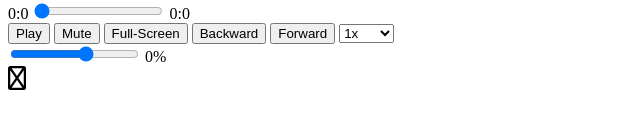
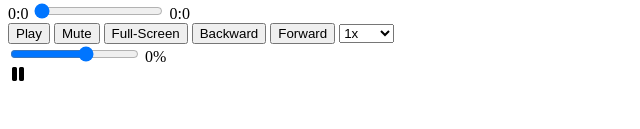
Before and after one commit to DemiKnight/video-player, a website: page www/index.html in a window 1280 px wide. Shown: the part 443-572 px from the top of the page, 0-640 px from the left. Drawn offline with Linux system fonts and the light colour scheme.

Commit message:
Switching to provided CSS file for declarations

```diff
--- a/www/css/global.css
+++ b/www/css/global.css
@@ -1,41 +1,68 @@
-@font-face {
-    font-family: 'Font Awesome';
-    font-style: normal;
-    font-weight: 400;
-    src: url("../fonts/fa-regular-400.eot");
-    src: url("../fonts/fa-regular-400.eot?#iefix") format("embedded-opentype"),
-    url("../fonts/fa-regular-400.woff2") format("woff2");
-}
-.fa{
-    font-family: "Font Awesome";
-    font-style: normal;
-    display: inline-block;
-    line-height: 1;
-    text-transform: none;
-    letter-spacing: normal;
-    -ms-word-wrap: normal;
-    word-wrap: normal;
-    white-space: nowrap;
-    direction: ltr;
-    vertical-align: center;
+/*.fa,.fas*/
+/*{*/
+    /*font-style: normal;*/
+    /*display: inline-block;*/
+    /*line-height: 1;*/
+    /*text-transform: none;*/
+    /*letter-spacing: normal;*/
+    /*-ms-word-wrap: normal;*/
+    /*word-wrap: normal;*/
+    /*white-space: nowrap;*/
+    /*direction: ltr;*/
+    /*vertical-align: center;*/
 
-    /* Webkit supported browsers */
-    -webkit-font-smoothing: antialiased;
+    /*!* Webkit supported browsers *!*/
+    /*-webkit-font-smoothing: antialiased;*/
 
-    /* Safari & Chrome */
-    text-rendering: optimizeLegibility;
+    /*!* Safari & Chrome *!*/
+    /*text-rendering: optimizeLegibility;*/
 
-    /*Firefox support*/
-    -moz-osx-font-smoothing: grayscale;
+    /*!*Firefox support*!*/
+    /*-moz-osx-font-smoothing: grayscale;*/
 
-    /*Internet Explorer*/
-    font-feature-settings: 'liga';
+    /*!*Internet Explorer*!*/
+    /*font-feature-settings: 'liga';*/
 
-    font-size: 1.5rem;
-}
-.fa-atlas::before{
-    content: "\f558";
-}
+/*}*/
+
+/*.fa{*/
+    /*font-family: "Font Awesome";*/
+    /*font-weight: 300;*/
+/*}*/
+/*@font-face {*/
+    /*font-family: 'Font Awesome';*/
+    /*font-style: normal;*/
+    /*!*font-weight: 400;*!*/
+    /*src: url("../fonts/fa-regular-400.eot");*/
+    /*src: url("../fonts/fa-regular-400.eot?#iefix") format("embedded-opentype"),*/
+    /*url("../fonts/fa-regular-400.woff2") format("woff2"),*/
+    /*url("../fonts/fa-regular-400.woff") format("woff"),*/
+    /*url("../fonts/fa-regular-400.ttf") format("truetype"),*/
+    /*url("../fonts/fa-regular-400.svg") format("svg");*/
+/*}*/
+/*.fas*/
+/*{*/
+    /*font-family: "Font Awesome";*/
+    /*font-weight: 900;*/
+/*}*/
+/*@font-face {*/
+    /*font-family: 'Font Awesome';*/
+    /*font-style: normal;*/
+    /*!*font-weight: 400;*!*/
+    /*src: url("../fonts/fa-solid-900.eot");*/
+    /*src: url("../fonts/fa-solid-900.eot?#iefix") format("embedded-opentype"),*/
+    /*url("../fonts/fa-solid-900.woff2") format("woff2"),*/
+    /*url("../fonts/fa-solid-900.woff") format("woff"),*/
+    /*url("../fonts/fa-solid-900.ttf") format("truetype"),*/
+    /*url("../fonts/fa-solid-900.svg") format("svg");*/
+/*}*/
+
+/*.fa-atlas::before{*/
+    /*content: "\f558";*/
+/*}*/
+/*.fa-pause::before{*/
+    /*content: "\f04c";*/
+/*}*/
 
 h1{
     /*color: aqua;*/
--- a/www/index.html
+++ b/www/index.html
@@ -4,6 +4,7 @@
         <meta charset="UTF-8">
         <title>Test Video PLayer</title>
         <link rel="stylesheet" type="text/css" href="css/global.css" />
+        <link rel="stylesheet" type="text/css" href="fonts/all.css"
         <script src="js/video-player.js"></script>
         <!--
          When deciding how to implement the favicon I consulted the follwoing link:
@@ -50,7 +51,7 @@
                     <span id="main-video-controls-volumeSlider-value">0</span>
                 </div>
             </div>
-            <i class="fa fa-atlas"></i>
+            <i class="fa fa-pause"></i>
         </main>
     </body>
 </html>
```
Also changed, not shown: 1 other file.
